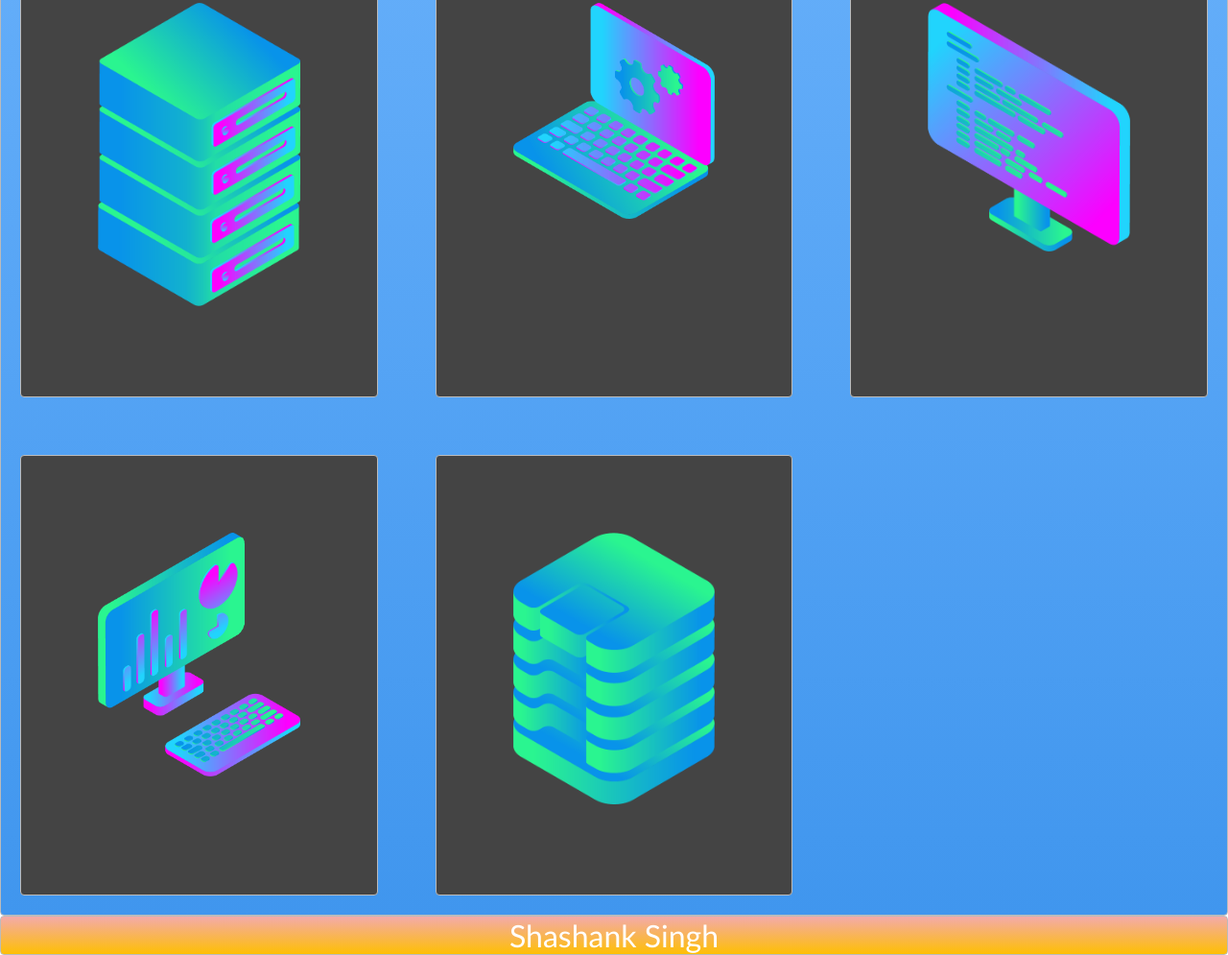
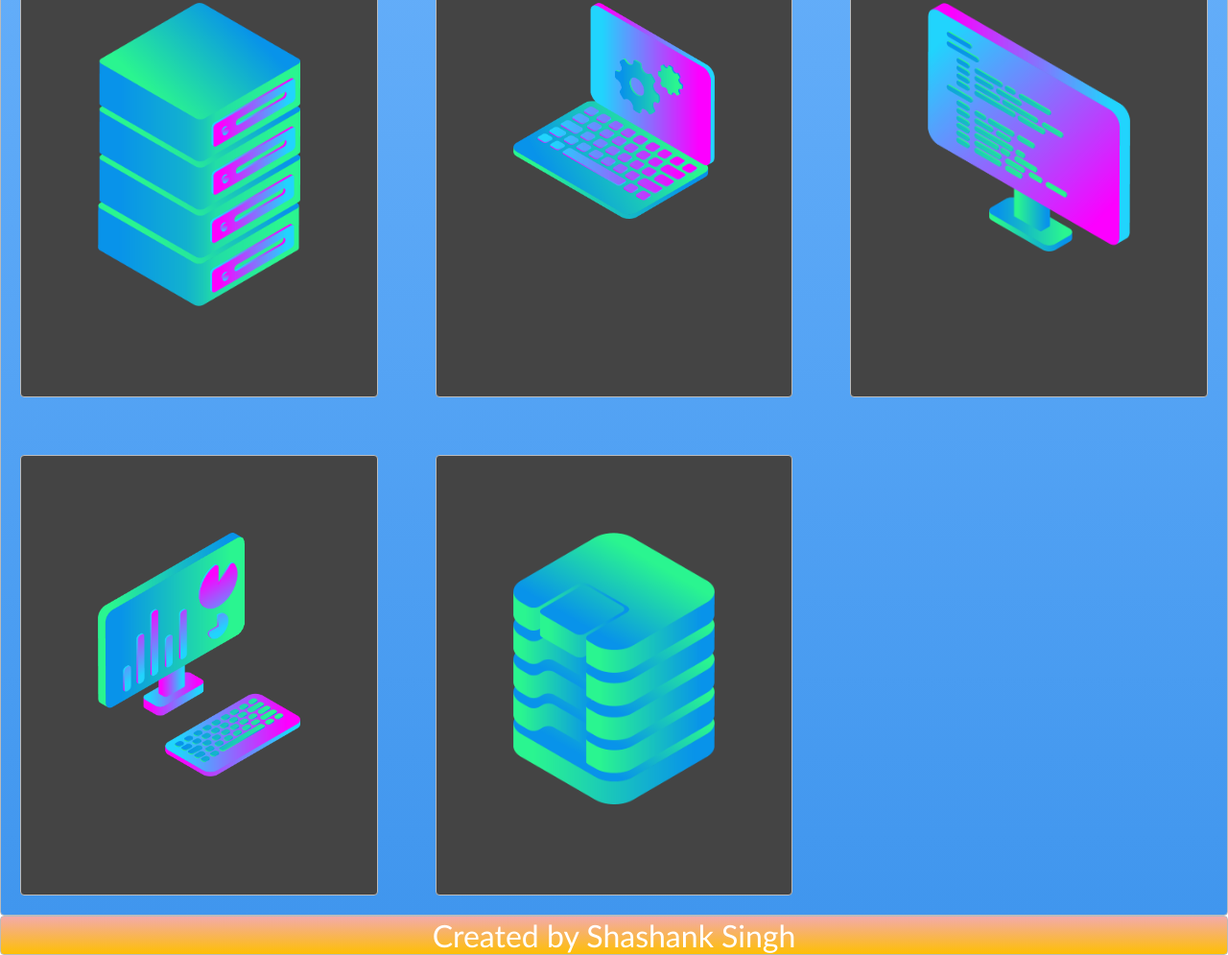
Before and after one commit to shashankcic/shashankcic.github.io, a plain HTML site: page creations/index.html in a window 1280 px wide. Shown: the part 1039-2034 px from the top of the page at 96% size. Drawn offline with Linux system fonts and the light colour scheme.

Commit message:
Update index.html

```diff
--- a/creations/index.html
+++ b/creations/index.html
@@ -24,6 +24,6 @@
   	<div class="box zone"><img src="./img/desktop_analytics_2.png"></div>
   	<div class="box zone"><img src="./img/data_storage_2_2.png"></div>
   </div>
-  <footer class="zone yellow">Shashank Singh</footer>
+  <footer class="zone yellow">Created by Shashank Singh</footer>
 </body>
 </html>
```
